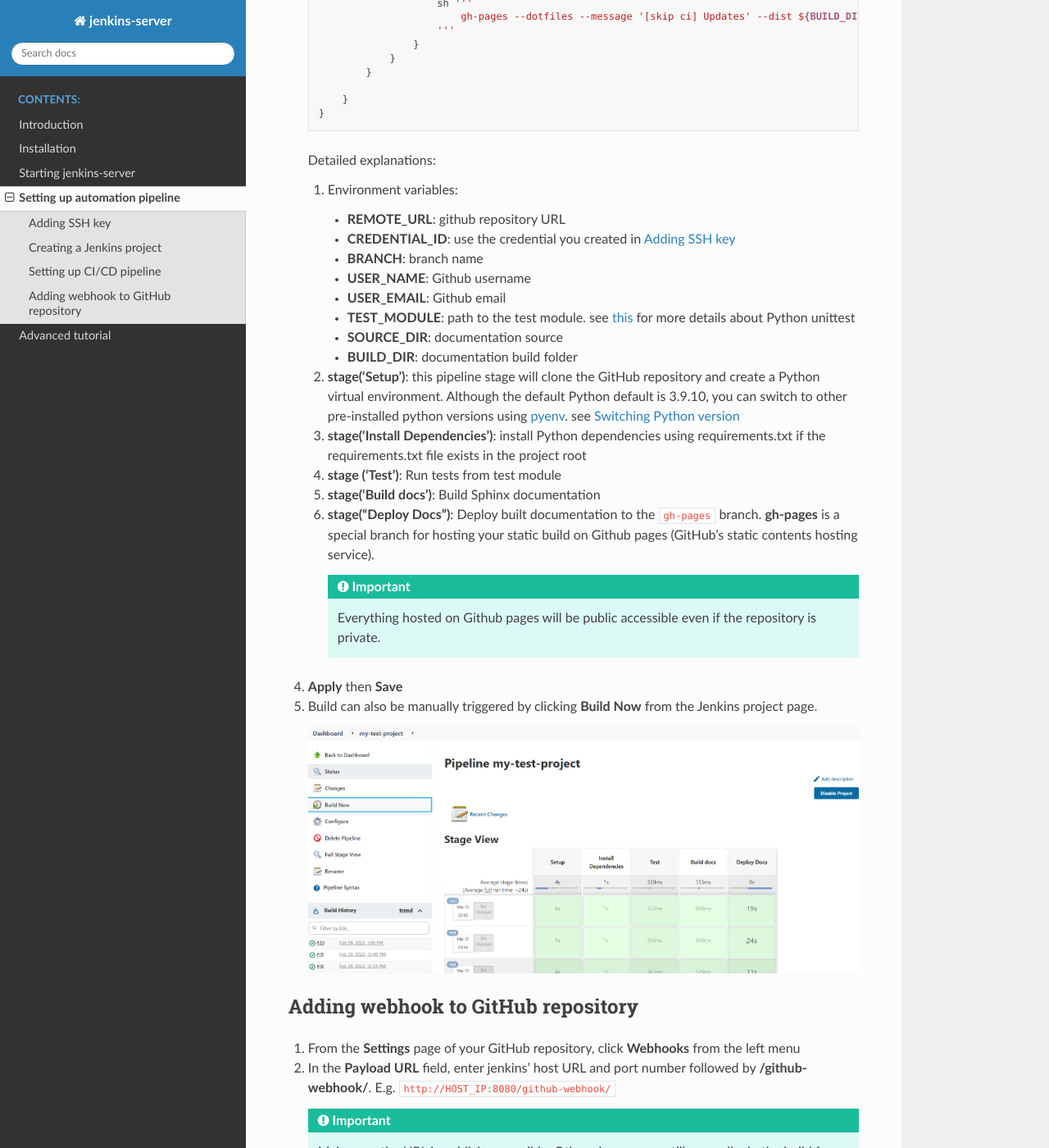
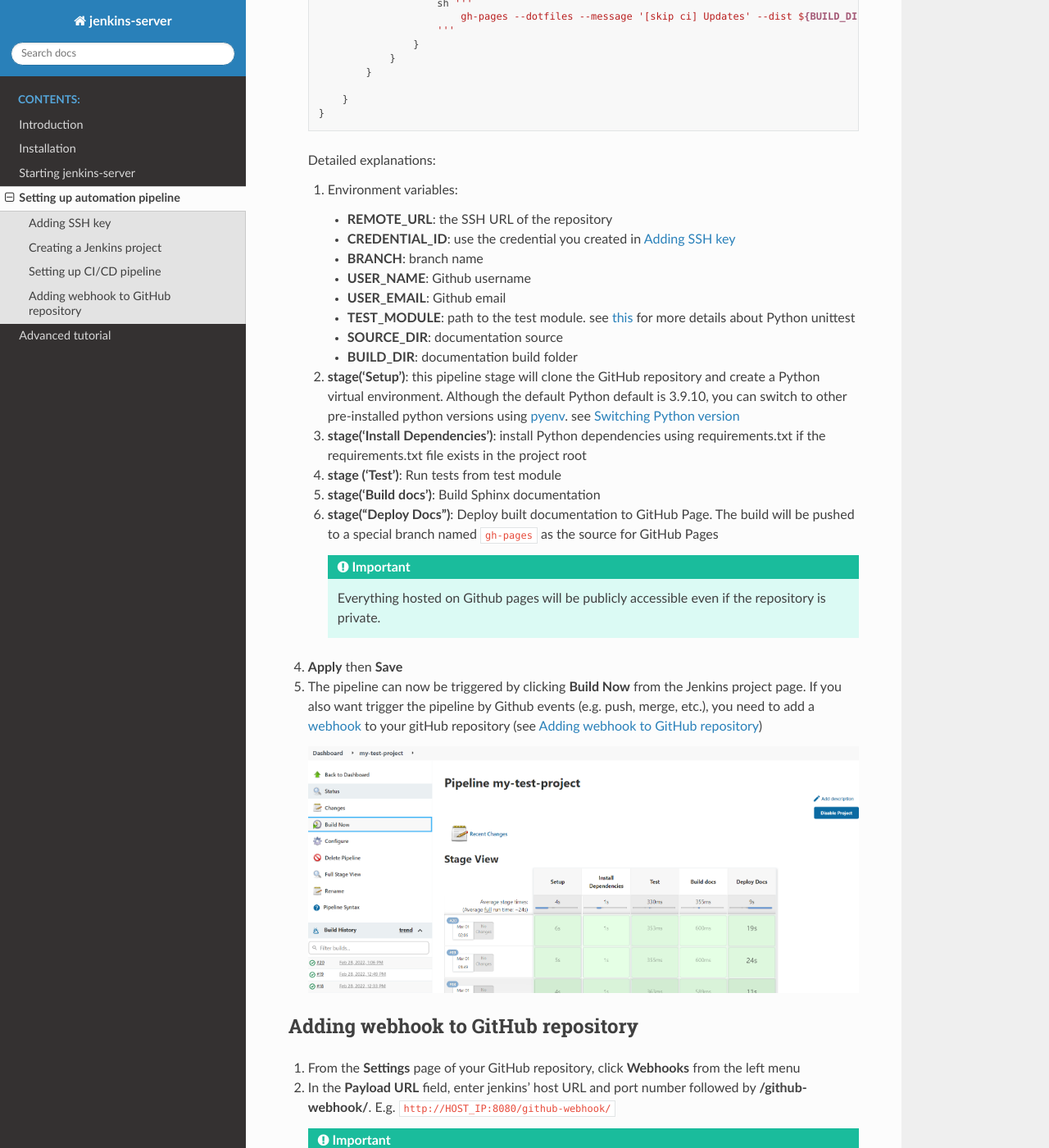
Before and after one commit to LIN810116/jenkins-server, a Sphinx documentation site: the page built from docs/source/setting_up_automation_pipeline.rst, in a window 1280 px wide and 1400 px high, scrolled down 3728 px. Shown: the whole window at 82% size. Built offline with Sphinx 7.4.7 and the Read the Docs theme 2.0.0, drawn with Linux system fonts in a browser that asks for light colours; some of the changed text lies outside the part shown.

Commit message:
Update docs

```diff
--- a/docs/source/installation.rst
+++ b/docs/source/installation.rst
@@ -20,8 +20,7 @@
 
       sudo docker pull clin864/jenkins-server
 
-
-.. _Starting jenkins-server:
+   .. _Starting jenkins-server:
 
 #. Starting jenkins-server
 
--- a/docs/source/setting_up_automation_pipeline.rst
+++ b/docs/source/setting_up_automation_pipeline.rst
@@ -49,7 +49,7 @@
 #. Scroll down to the Pipeline section
 #. You can either provide a `Jenkinsfile <https://www.jenkins.io/doc/book/pipeline/jenkinsfile/>`_ or write a pipeline script directly in the **Script** box to set up the pipeline. See the `Declarative Pipeline fundamentals <https://www.jenkins.io/doc/book/pipeline/#declarative-pipeline-fundamentals>`_ for more details.
 
-   Below is an example of a pipeline script which will clone a private GitHub repository, install Python dependencies from requirements.txt file, run python tests, build Sphinx documentation, and finally deploy the built Sphinx documentation to Github gh-pages branch.
+   Below is an example of a pipeline script which will clone a private GitHub repository, install Python dependencies from requirements.txt file, run python tests, build Sphinx documentation, and finally deploy the built documentation to Github Pages (a static contents hosting service).
 
    .. code-block::
 
@@ -140,7 +140,7 @@
 
    #. Environment variables:
 
-      * **REMOTE_URL**: github repository URL
+      * **REMOTE_URL**: the SSH URL of the repository
       * **CREDENTIAL_ID**: use the credential you created in :ref:`Adding SSH key`
       * **BRANCH**: branch name
       * **USER_NAME**: Github username
@@ -154,17 +154,20 @@
    #. **stage('Install Dependencies')**: install Python dependencies using requirements.txt if the requirements.txt file exists in the project root
    #. **stage ('Test')**: Run tests from test module
    #. **stage('Build docs')**: Build Sphinx documentation
-   #. **stage("Deploy Docs")**: Deploy built documentation to the ``gh-pages`` branch. **gh-pages** is a special branch for hosting your static build on Github pages (GitHub's static contents hosting service).
+   #. **stage("Deploy Docs")**: Deploy built documentation to GitHub Page. The build will be pushed to a special branch named ``gh-pages`` as the source for GitHub Pages
 
       .. important::
 
-         Everything hosted on Github pages will be public accessible even if the repository is private.
+         Everything hosted on Github pages will be publicly accessible even if the repository is private.
 
 #. **Apply** then **Save**
-#. Build can also be manually triggered by clicking **Build Now** from the Jenkins project page.
+#. The pipeline can now be triggered by clicking **Build Now** from the Jenkins project page.
+   If you also want trigger the pipeline by Github events (e.g. push, merge, etc.), you need to add a `webhook <https://docs.github.com/en/developers/webhooks-and-events/webhooks/about-webhooks>`_ to your gitHub repository (see :ref:`Adding webhook to GitHub repository <Adding webhook to GitHub repository>`)
 
    .. figure:: ./_static/images/build_now.PNG
       :align: center
+
+.. _Adding webhook to GitHub repository:
 
 Adding webhook to GitHub repository
 ===================================
--- a/docs/source/starting_jenkins_server.rst
+++ b/docs/source/starting_jenkins_server.rst
@@ -2,8 +2,11 @@
 Starting jenkins-server
 =======================
 
-See the :ref:`Starting jenkins-server <Starting jenkins-server>` command from the installation guide.
+Issue the command below to start the Jenkins Server.
+For detailed explanation of the Docker run command, see :ref:`Starting jenkins-server <Starting jenkins-server>` from the installation guide.
 
 .. code-block:: bash
 
    sudo docker run -u root -p 8080:8080 -p 50000:50000 -v jenkins_server:/var/jenkins_home clin864/jenkins-server
+
+The web GUI will be accessible on http://localhost:8080/
```
Also changed, not shown: other parts of docs/source/setting_up_automation_pipeline.rst (+1 -1 lines).
